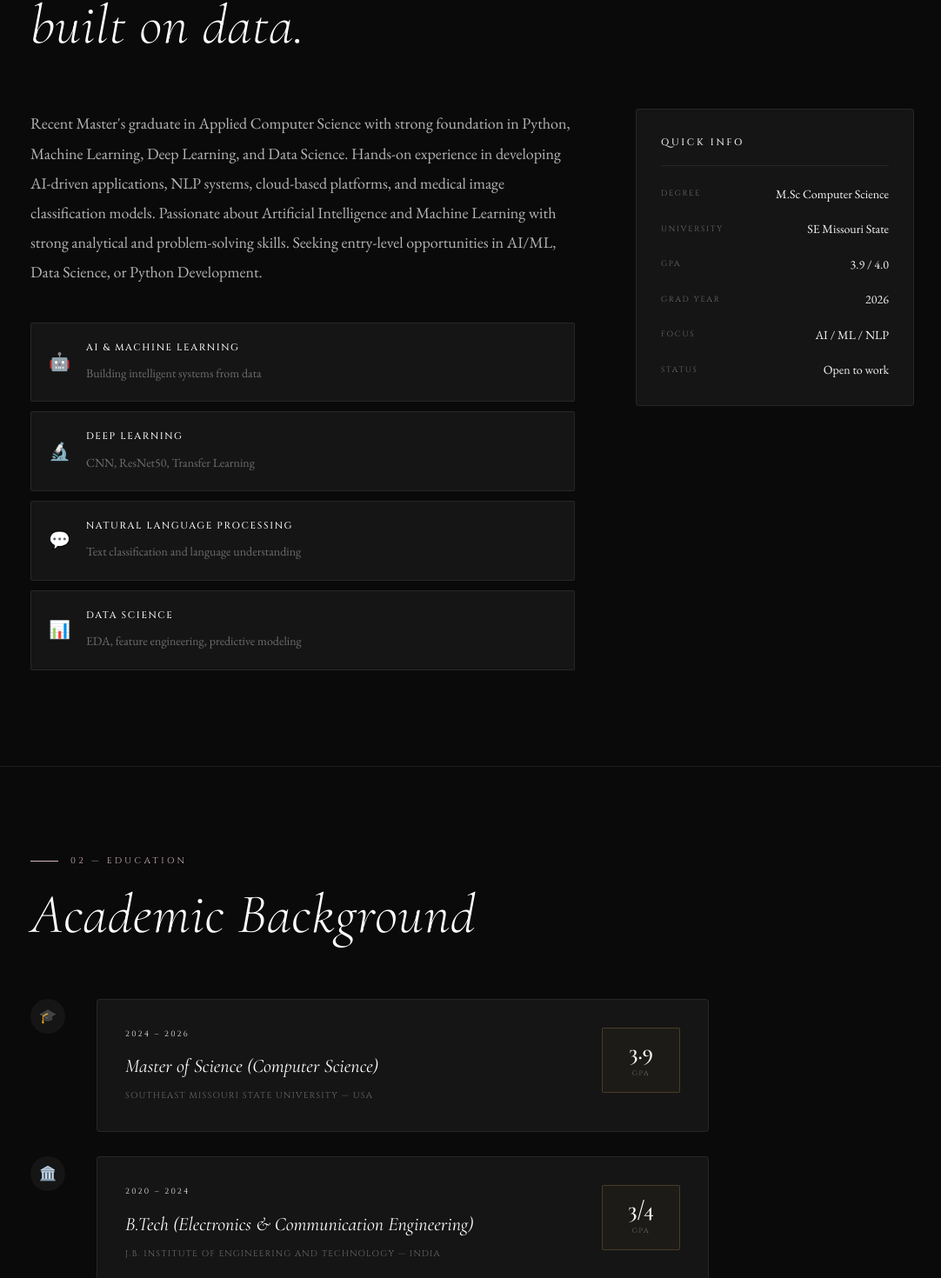
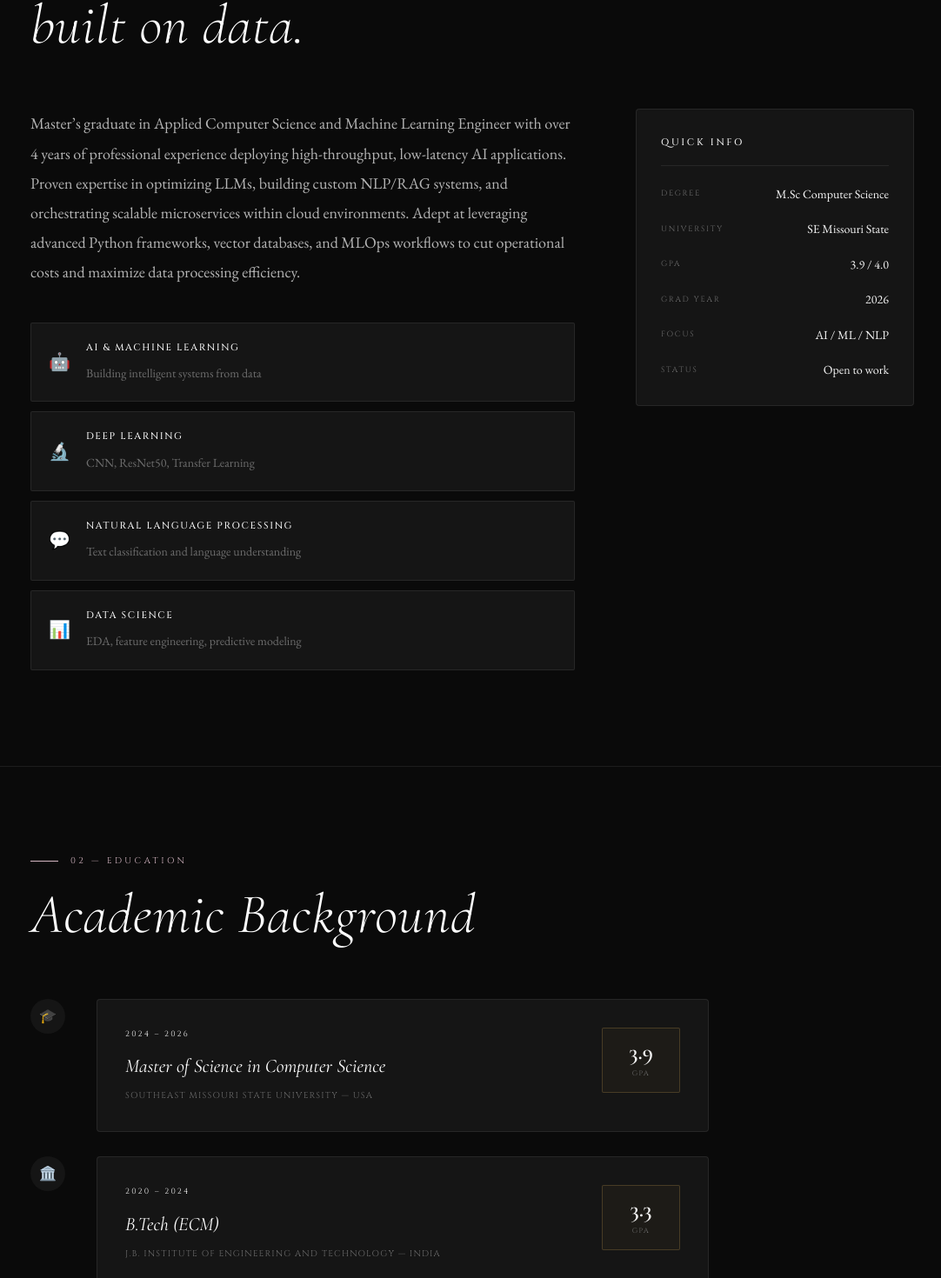
Before and after one commit to Rushikesh-9124/portfolio-shasank, a Next.js app: page / in a window 1280 px wide. Shown: the part 1079-2549 px from the top of the page at 87% size, without its empty margins (97-1179 px from the left). Built offline with nearby package versions, Linux system fonts and the light colour scheme.

Commit message:
Update data.js

```diff
--- a/src/data/data.js
+++ b/src/data/data.js
@@ -5,14 +5,14 @@ export const personal = {
   portfolioUrl: "#",
   linkedinUrl: "#",
   githubUrl: "#",
-  tagline: "AI & ML Engineer",
+  tagline: "Machine Learning Engineer",
   about:
-    "Recent Master's graduate in Applied Computer Science with strong foundation in Python, Machine Learning, Deep Learning, and Data Science. Hands-on experience in developing AI-driven applications, NLP systems, cloud-based platforms, and medical image classification models. Passionate about Artificial Intelligence and Machine Learning with strong analytical and problem-solving skills. Seeking entry-level opportunities in AI/ML, Data Science, or Python Development.",
+    "Master’s graduate in Applied Computer Science and Machine Learning Engineer with over 4 years of professional experience deploying high-throughput, low-latency AI applications. Proven expertise in optimizing LLMs, building custom NLP/RAG systems, and orchestrating scalable microservices within cloud environments. Adept at leveraging advanced Python frameworks, vector databases, and MLOps workflows to cut operational costs and maximize data processing efficiency.",
 };
 
 export const education = [
   {
-    degree: "Master of Science (Computer Science)",
+    degree: "Master of Science in Computer Science",
     institution: "Southeast Missouri State University",
     location: "USA",
     year: "2024 – 2026",
@@ -20,11 +20,11 @@ export const education = [
     icon: "🎓",
   },
   {
-    degree: "B.Tech (Electronics & Communication Engineering)",
+    degree: "B.Tech (ECM)",
     institution: "J.B. Institute of Engineering and Technology",
     location: "India",
     year: "2020 – 2024",
-    gpa: "3/4",
+    gpa: "3.3 / 4.0",
     icon: "🏛️",
   },
 ];
@@ -34,26 +34,32 @@ export const projects = [
     title: "Hate Speech Detection on Twitter",
     period: "Dec 2023 – Jan 2024",
     description:
-      "Developed an NLP-based model to classify tweets as hate speech or non-hate speech. Performed text preprocessing, stemming, and TF-IDF feature extraction. Trained Random Forest models and improved performance through feature engineering and tuning.",
-    technologies: ["Python", "NLP", "TF-IDF", "Scikit-learn", "NLTK", "Pandas"],
+      "Developed an NLP-based model to classify tweets as hate speech or non-hate speech. Performed text preprocessing, stemming, and TF-IDF feature extraction for text classification. Trained Random Forest models and improved performance through feature engineering and tuning.",
+    technologies: [
+      "Python",
+      "NLP",
+      "TF-IDF",
+      "Scikit-learn",
+      "NLTK",
+      "Pandas",
+    ],
     category: "NLP",
     color: "#e63946",
   },
   {
-    title: "AI Resume Builder",
-    period: "Jan 2025 – Dec 2025",
+    title: "Adaptive Predictive Modeling for Breast Cancer Detection",
+    period: "Aug 2025 – Dec 2025",
     description:
-      "Built an AI-powered resume builder that generates professional resume content using AI. Implemented dynamic resume sections with real-time editing and live preview functionality. Integrated secure authentication and PDF export features for users.",
-    technologies: ["React.js", "Tailwind CSS", "Strapi", "Clerk Auth", "Gemini AI API"],
-    category: "Full Stack",
-    color: "#2ec4b6",
-  },
-  {
-    title: "Adaptive Predictive Modeling for Breast Cancer Detection",
-    period: "Jan 2025 – May 2025",
-    description:
-      "Developed a deep learning-based breast cancer detection system using mammogram image classification. Applied preprocessing and augmentation on the CBIS-DDSM dataset. Compared ML and deep learning models. Used SHAP and Grad-CAM for explainable AI and model interpretability.",
-    technologies: ["Python", "TensorFlow", "Keras", "CNN", "ResNet50", "OpenCV", "SHAP"],
+      "Developed a deep learning-based breast cancer detection system using mammogram image classification. Applied preprocessing and augmentation techniques on the CBIS-DDSM dataset. Compared ML and deep learning models including SVM, Random Forest, CNN, and ResNet50. Used SHAP and Grad-CAM for explainable AI and model interpretability.",
+    technologies: [
+      "Python",
+      "TensorFlow",
+      "Keras",
+      "CNN",
+      "ResNet50",
+      "OpenCV",
+      "SHAP",
+    ],
     category: "Deep Learning",
     color: "#f77f00",
   },
@@ -63,38 +69,40 @@ export const skills = {
   "Programming Languages": ["Python"],
 
   "Machine Learning": [
-    "Supervised Learning",
-    "Classification",
-    "Model Evaluation",
+    "Scikit-learn",
+    "NER",
+    "Transformers",
+    "Model Training",
+    "Predictive Modeling",
   ],
 
   "Deep Learning": [
-    "CNN",
-    "Transfer Learning",
+    "PyTorch",
+    "TensorFlow",
+    "CNNs",
     "ResNet50",
-    "VGG16",
+    "Hugging Face",
   ],
 
   "Data Science": [
     "Data Analysis",
-    "Feature Engineering",
-    "Exploratory Data Analysis (EDA)",
+    "EDA",
     "ETL Pipelines",
+    "Distributed Computing",
+    "Data Drift Monitoring",
   ],
 
-  "NLP & Generative AI": [
-    "Generative AI",
-    "Retrieval-Augmented Generation (RAG)",
-    "Vector Databases",
+  NLP: [
+    "RAG Architecture",
+    "LLM Optimization",
+    "Text Embedding",
     "TF-IDF",
     "NLTK",
-    "Text Classification",
   ],
 
   "Libraries & Frameworks": [
-    "TensorFlow",
-    "Keras",
-    "Scikit-learn",
+    "FastAPI",
+    "Docker",
     "Pandas",
     "NumPy",
     "Matplotlib",
@@ -104,18 +112,13 @@ export const skills = {
 
   "Explainable AI": ["SHAP", "Grad-CAM"],
 
-  "Backend & Optimization": [
-    "Python Microservices",
-    "Workflow Automation",
-    "Model Inference Optimization",
-  ],
-
-  Visualization: ["Chart.js", "Matplotlib"],
+  Visualization: ["Matplotlib", "Seaborn"],
 
   "Soft Skills": [
-    "Communication",
     "Problem Solving",
     "Analytical Thinking",
+    "Communication",
+    "Team Collaboration",
   ],
 };
 
```
